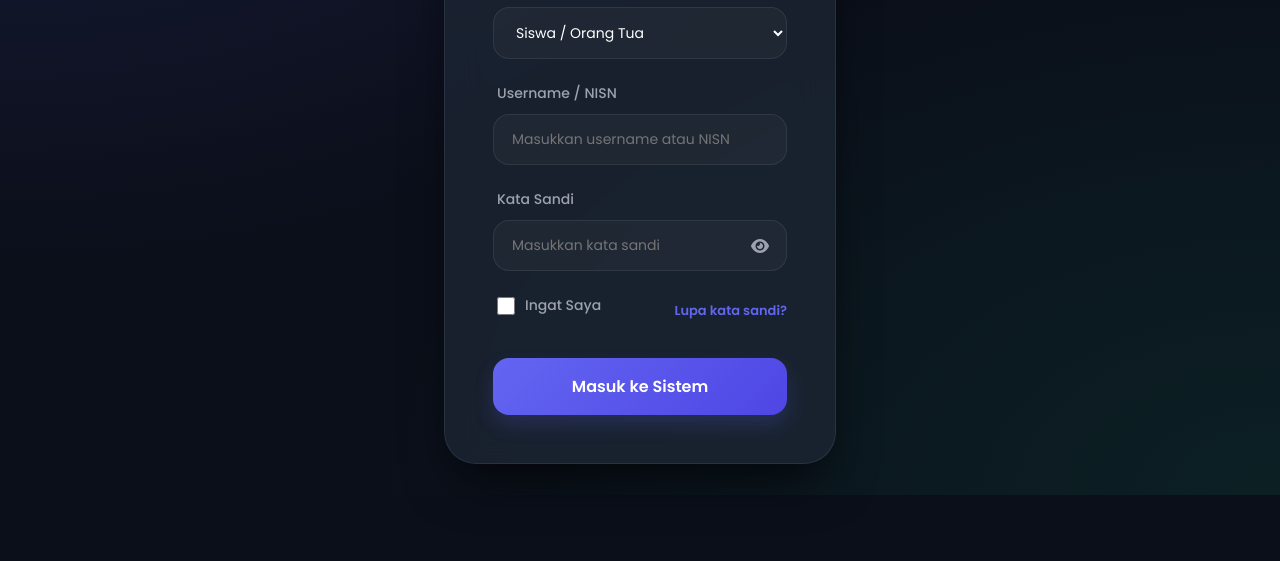
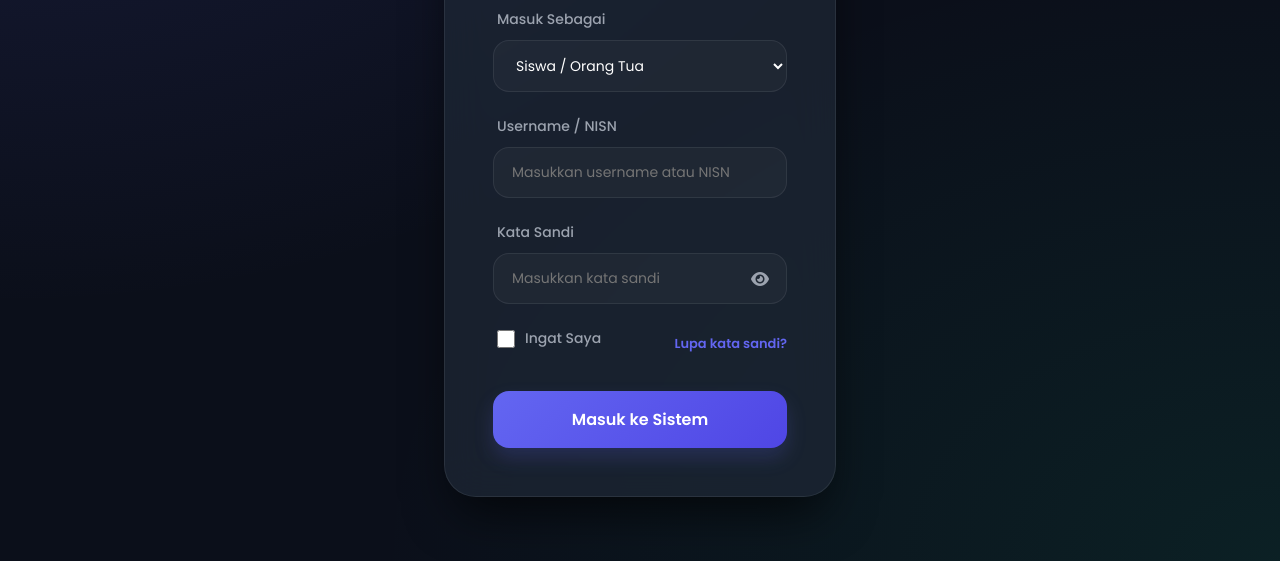
Before and after one commit to karisnaabqory97-sys/SIAS_Sistem, a website: page src/index.html in a window 1280 px wide. Shown: the part 305-866 px from the top of the page. Before the commit the page ends 800 px from the top, so only its background shows below. Drawn offline with Linux system fonts and the light colour scheme.

Commit message:
index login

```diff
--- a/src/index.html
+++ b/src/index.html
@@ -38,7 +38,8 @@
             display: flex;
             align-items: center;
             justify-content: center;
-            overflow: hidden;
+            overflow-y: auto;
+            padding: 40px 0;
             color: var(--text-main);
         }
 
```
